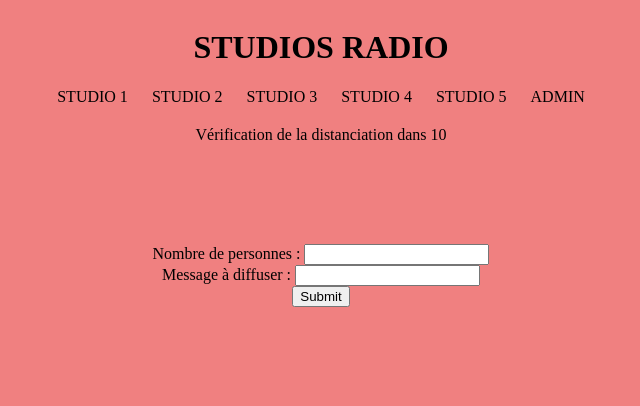
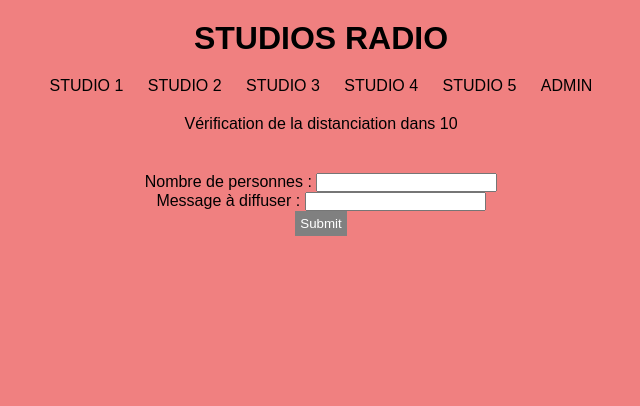
Before and after one commit to hasen74/finterpython, a Flask app: page /form in a window 1280 px wide. Shown: the top 406 px of the page, without its empty margins (319-959 px from the left). Run offline with Flask 2, Linux system fonts and the light colour scheme.

```diff
--- a/static/styles.css
+++ b/static/styles.css
@@ -1,5 +1,12 @@
+html * {
+  padding: 0;
+  margin: 0;
+  box-sizing: border-box;
+}
+
 body {
   background: lightcoral;
+  font-family: Arial, Helvetica, sans-serif
 }
 
 a {
@@ -9,8 +16,36 @@ a {
 }
 
 img {
-  height: 300px;
-  width: 500px;
+  height: 240px;
+  width: 400px;
+}
+
+select {
+  background-color: grey;
+  color: white;
+  border: none;
+  border-radius: 2px;
+  padding: 5px;
+}
+
+button {
+  padding: 5px;
+  background-color: grey;
+  color: white;
+  border: none
+}
+
+input label {
+  margin: 5px;
+  padding: 5px;
+}
+
+p {
+  padding-bottom: 5px;
+}
+
+.main-title {
+  margin: 20px 0;
 }
 
 .topnav {
@@ -19,14 +54,33 @@ img {
   align-items: center;
 }
 
+.max-capacity {
+  position: absolute;
+  left: 20px;
+}
+
 .timer {
   display: flex;
   padding-top: 20px;
 }
 
 .content {
-  padding: 100px 0px;
+  padding: 40px 0px;
   text-align: center;
   align-items: center;
   justify-content: center;
 }
+
+.select-lang {
+  position: absolute;
+  right: 20px;
+}
+
+.select-selected select {
+  background-color: DodgerBlue;
+}
+
+.capacity-alert {
+  justify-content: center;
+  text-align: center;
+}
```
Also changed, not shown: static/countdown.js (+19 -20 lines).
